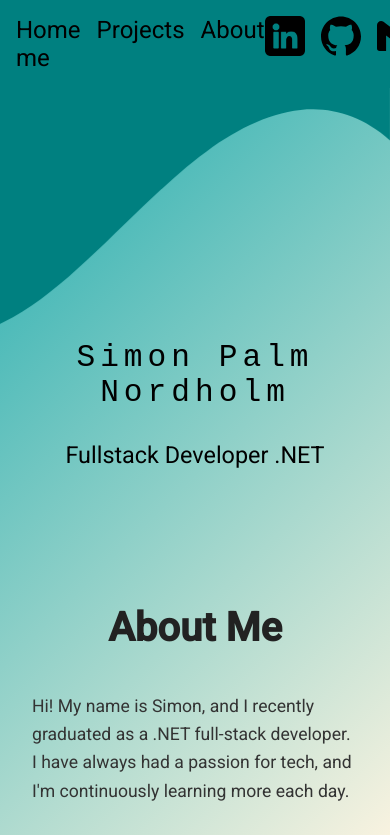
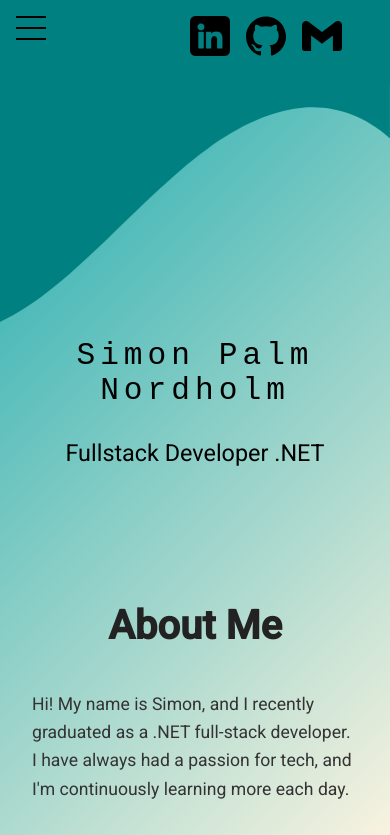
Before and after one commit to Palmen01/portfolio, an Angular app: page / in a window 390 px wide. Shown: the top 835 px of the page. Built offline with nearby package versions, Linux system fonts and the light colour scheme.

Commit message:
event listener scroll navbar / app.component and hamburger menu mobile

```diff
--- a/src/app/app.component.html
+++ b/src/app/app.component.html
@@ -3,7 +3,7 @@
   <source src="12006886_1080_1920_60fps.mp4" type="video/mp4" />
   Your browser does not support the video tag.
 </video> -->
-<app-navbar></app-navbar>
+<app-navbar (scrollTo)="scrollToSection($event)"></app-navbar>
 
 <section class="section-with-divider">
     <div class="custom-shape-divider-top-1748776481">
@@ -14,7 +14,7 @@
 </section>
 
 <app-hero></app-hero>
-<app-about-me></app-about-me>
-<app-skilltree></app-skilltree>
-<app-carousel></app-carousel>
-<app-contact-form></app-contact-form>
+<app-about-me id="about-me"></app-about-me>
+<app-skilltree id="my-skills"></app-skilltree>
+<app-carousel id="projects"></app-carousel>
+<app-contact-form id="contact-form"></app-contact-form>
--- a/src/app/app.component.ts
+++ b/src/app/app.component.ts
@@ -10,10 +10,17 @@ import { ContactFormComponent } from './contact-form/contact-form.component';
 
 @Component({
   selector: 'app-root',
-  imports: [NavbarComponent, HeroComponent, CarouselComponent, ContactFormComponent, SkilltreeComponent, AboutMeComponent],
+  imports: [NavbarComponent, HeroComponent, CarouselComponent, SkilltreeComponent, AboutMeComponent, ContactFormComponent],
   templateUrl: './app.component.html',
   styleUrl: './app.component.css'
 })
 export class AppComponent {
 
+  scrollToSection(sectionId: string) {
+    const element = document.getElementById(sectionId);
+    if (element) {
+      element.scrollIntoView({ behavior: 'smooth' });
+    }
+  }
+
 }
--- a/src/app/navbar/navbar.component.css
+++ b/src/app/navbar/navbar.component.css
@@ -3,6 +3,7 @@
   background-color: #008080;
   padding: 1rem;
   justify-content: space-between;
+  font-weight: 100;
 }
 
 .navbar a {
@@ -41,3 +42,111 @@
   height: 40px;
   margin-bottom: 0.5rem;
 }
+
+/* Hamburger menu */
+
+#hamburger-nav{
+  display: none;
+}
+
+.hamburger-menu{
+  position: relative;
+  display: inline-block;
+}
+
+.hamburger-icon{
+  display: flex;
+  flex-direction: column;
+  justify-content: space-between;
+  height: 24px;
+  width: 30px;
+  cursor: pointer;
+}
+
+.hamburger-icon span {
+  width: 100%;
+  height: 2px;
+  background-color: black;
+  transition: all 0.3s ease-in-out;
+}
+
+.menu-links{
+  position: absolute;
+  top: 100%;
+  left: 0;
+  background-color: white;
+  width: 200px;
+  max-height: 0;
+  overflow: hidden;
+  transition: all 0.3s ease-in-out;
+  border-radius: 5px;
+  box-shadow: 0 2px 5px rgba(0,0,0,0.2);
+  z-index: 1000;
+}
+
+.menu-links a{
+  display: block;
+  padding: 15px 20px;
+  text-align: center;
+  font-size: 1.2rem;
+  color: black !important;
+  text-decoration: none;
+  transition: all 0.3s ease-in-out;
+  border-bottom: 1px solid #eee;
+  width: 100%;
+  box-sizing: border-box;
+}
+
+.menu-links a:hover {
+  background-color: #f5f5f5;
+  color: #ff9800;
+}
+
+.menu-links a:last-child {
+  border-bottom: none;
+}
+
+.menu-links li{
+  list-style: none;
+  margin: 0;
+  padding: 0;
+  width: 100%;
+}
+
+.menu-links.open{
+  max-height: 300px;
+}
+
+.hamburger-icon.open span:first-child{
+  transform: rotate(45deg) translate(10px, 5px);
+}
+
+.hamburger-icon.open span:nth-child(2){
+  opacity: 0;
+}
+
+.hamburger-icon.open span:last-child{
+  transform: rotate(-45deg) translate(10px, -5px);
+}
+
+.hamburger-icon span:first-child{
+  transform: none;
+}
+
+.hamburger-icon span:first-child{
+  opacity: 1;
+}
+
+.hamburger-icon span:first-child{
+  transform: none;
+}
+
+@media screen and (max-width: 1200px) {
+  .links{
+    display: none;
+  }
+
+  #hamburger-nav{
+    display: flex;
+  }
+}
--- a/src/app/navbar/navbar.component.html
+++ b/src/app/navbar/navbar.component.html
@@ -1,18 +1,34 @@
 <nav class="navbar">
   <div class="links">
-    <a href="#home">Home</a>
-    <a href="#projects">Projects</a>
-    <a href="#about">About me</a>
+    <a (click)="onNavigate('home')">Home</a>
+    <a (click)="onNavigate('about-me')">About me</a>
+    <a (click)="onNavigate('projects')">Projects</a>
+    <a (click)="onNavigate('contact-form')">Contact</a>
   </div>
 
+  <nav id="hamburger-nav">
+    <div class="hamburger-menu">
+      <div class="hamburger-icon" (click)="toggleMenu()">
+        <span></span>
+        <span></span>
+        <span></span>
+      </div>
+      <div class="menu-links">
+        <li><a (click)="onNavigate('home')">Home</a></li>
+        <li><a (click)="onNavigate('about-me')">About me</a></li>
+        <li><a (click)="onNavigate('projects')">Projects</a></li>
+        <li><a (click)="onNavigate('contact-form')">Contact</a></li>
+      </div>
+    </div>
+  </nav>
 
   <div class="skilltree-wrapper">
     <div class="skilltree-container">
       <div class="skill">
-        <a href="">
+        <a href="https://www.linkedin.com/in/simon-palm-nordholm-2bb440290/">
           <img src="linkedin.png" alt="linkedin">
         </a>
-        <a href="https://github.com/Palmen01">
+        <a href="https://github.com/Palmen01/">
           <img src="github.svg" alt="github">
         </a>
         <a href="">
--- a/src/app/navbar/navbar.component.ts
+++ b/src/app/navbar/navbar.component.ts
@@ -1,4 +1,4 @@
-import { Component } from '@angular/core';
+import { Component, Output, EventEmitter } from '@angular/core';
 
 @Component({
   selector: 'app-navbar',
@@ -7,5 +7,18 @@ import { Component } from '@angular/core';
   styleUrl: './navbar.component.css'
 })
 export class NavbarComponent {
+  @Output() scrollTo = new EventEmitter<string>();
 
+  toggleMenu(){
+    const menu = document.querySelector(".menu-links");
+    const icon = document.querySelector(".hamburger-icon");
+
+    menu?.classList.toggle("open");
+    icon?.classList.toggle("open");
+  }
+
+  onNavigate(section: string) {
+    this.scrollTo.emit(section);
+    this.toggleMenu();
+  }
 }
```
Also changed, not shown: 2 other files (tests, documents, lock files or other folders).
